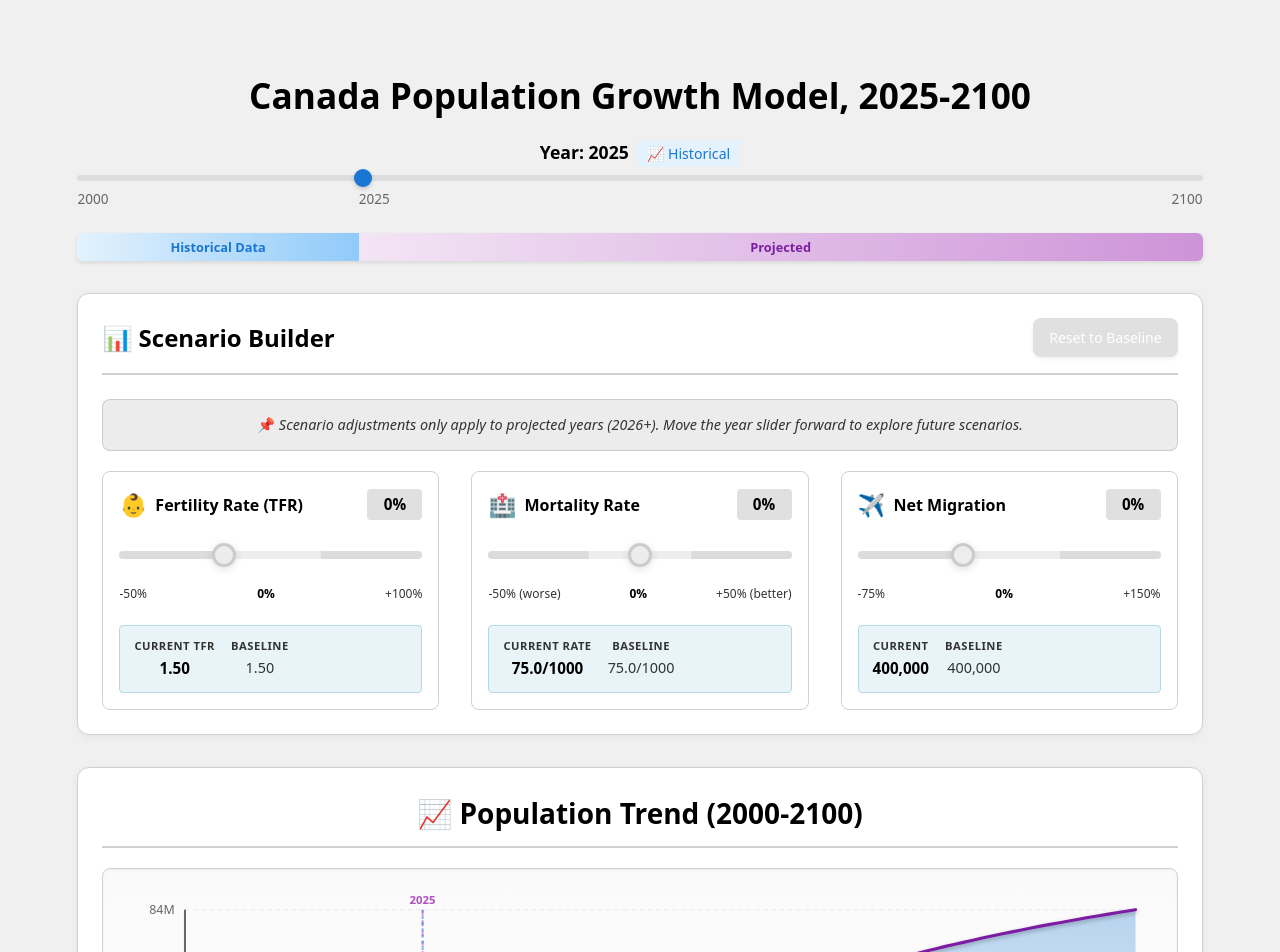
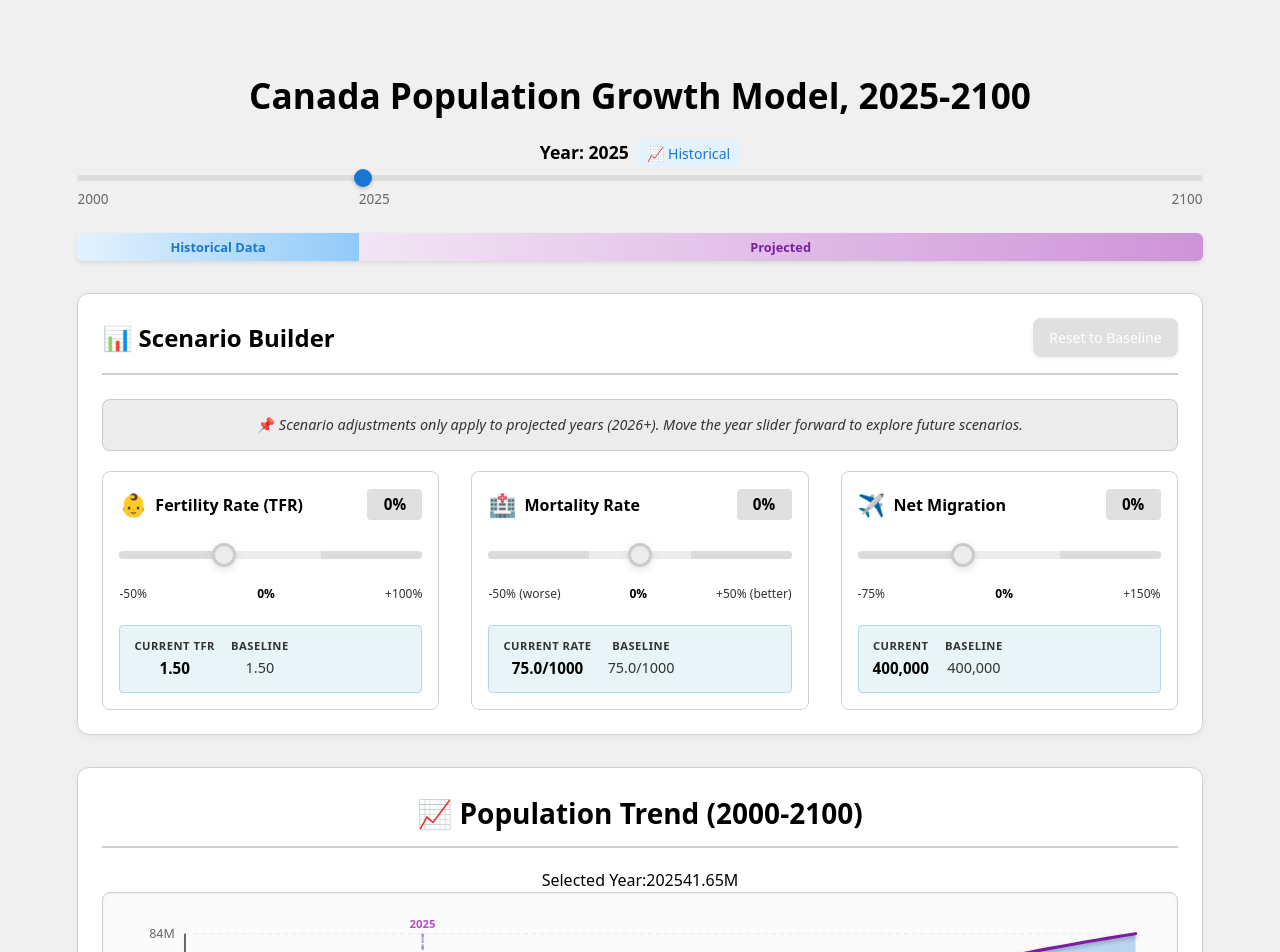
Before and after one commit to thewondrfulwizrd/WA1, a React (Vite) app: page / in a window 1280 px wide. Shown: the top 952 px of the page. Built offline with nearby package versions, Linux system fonts and the light colour scheme.

Commit message:
Add selected year display to population trend chart

```diff
--- a/src/components/PopulationTrendChart.jsx
+++ b/src/components/PopulationTrendChart.jsx
@@ -51,6 +51,7 @@ export function PopulationTrendChart({ data, scenarios, selectedYear }) {
   // Highlight current year
   const currentIndex = chartData.findIndex(d => d.year === selectedYear);
   const currentPoint = points[currentIndex];
+  const currentPopulation = chartData[currentIndex]?.total;
 
   // Y-axis labels
   const yAxisLabels = [];
@@ -72,7 +73,14 @@ export function PopulationTrendChart({ data, scenarios, selectedYear }) {
 
   return (
     <div className="population-trend-chart">
-      <h3>📈 Population Trend (2000-2100)</h3>
+      <div className="chart-title-row">
+        <h3>📈 Population Trend (2000-2100)</h3>
+        <div className="selected-year-badge">
+          <span className="badge-label">Selected Year:</span>
+          <span className="badge-year">{selectedYear}</span>
+          <span className="badge-population">{(currentPopulation / 1000000).toFixed(2)}M</span>
+        </div>
+      </div>
 
       <div className="chart-container">
         <svg width="100%" viewBox={`0 0 ${width} ${height}`} preserveAspectRatio="xMidYMid meet">
```
